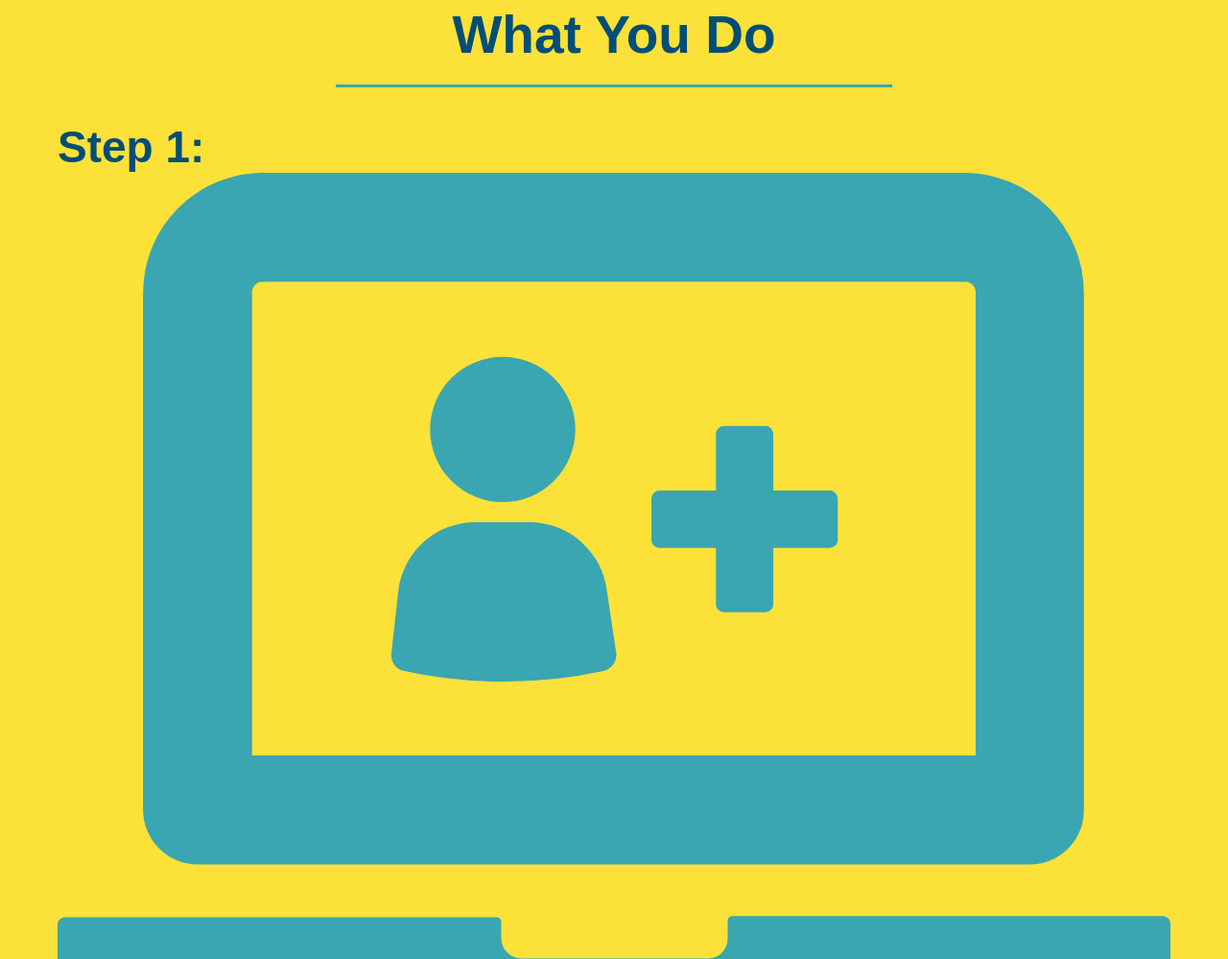
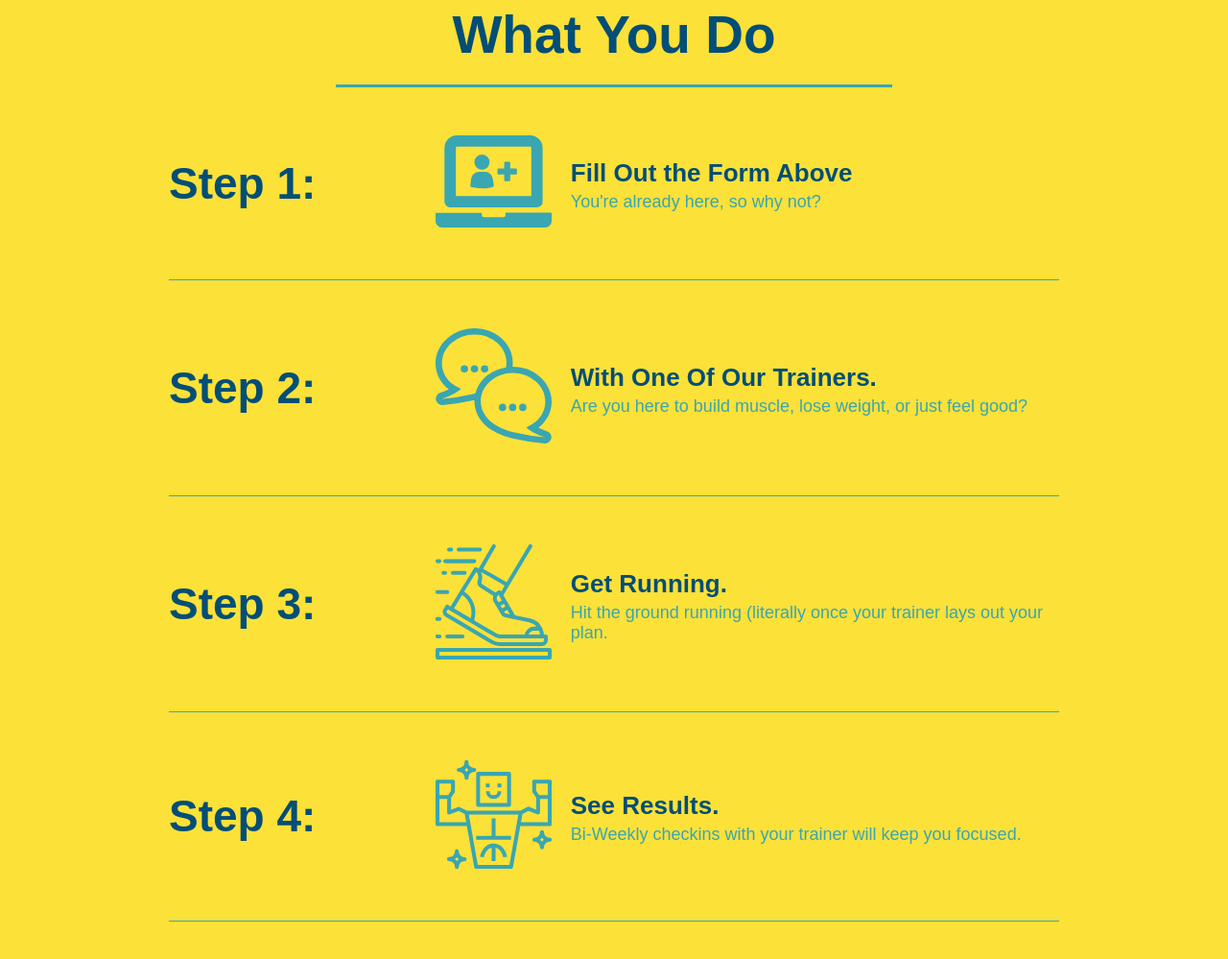
Before and after one commit to oldgraybuzzard/run-buddy, a plain HTML site: page index.html in a window 1280 px wide. Shown: the part 1200-2199 px from the top of the page at 96% size. Drawn offline with Linux system fonts and the light colour scheme.

Commit message:
additional flexbox settings to the steps

```diff
--- a/assets/css/style.css
+++ b/assets/css/style.css
@@ -154,9 +154,29 @@ section {
 .secondary-border {
     border-color: #39a6b2;
 }
+.step {
+    margin: 50px auto;
+    padding-bottom: 50px;
+    width: 80%;
+    border-bottom: 1px solid #39a6b2;
+    display: flex;
+    flex-wrap: wrap;
+    align-items: center;
+    justify-content: space-between;
+}
 .step h3 {
     color: #024e76;
     font-size: 46px;
+    flex: 1 30%;
+}
+.step-info {
+    flex: 2 70%;
+    display: flex;
+    flex-wrap: wrap;
+    align-items: center;
+}
+.step-text {
+    flex: 12;
 }
 .step-text p {
     color: #39a6b2;
@@ -167,6 +187,14 @@ section {
     line-height: 1.5;
     color: #024e76;
 }
+.step-img {
+    flex: 1 12%;
+    margin-right: 20px;
+}
+.step-img img {
+    max-width: 100%;
+}
+
 
 /*trainer styles*/
 .trainers {
```
